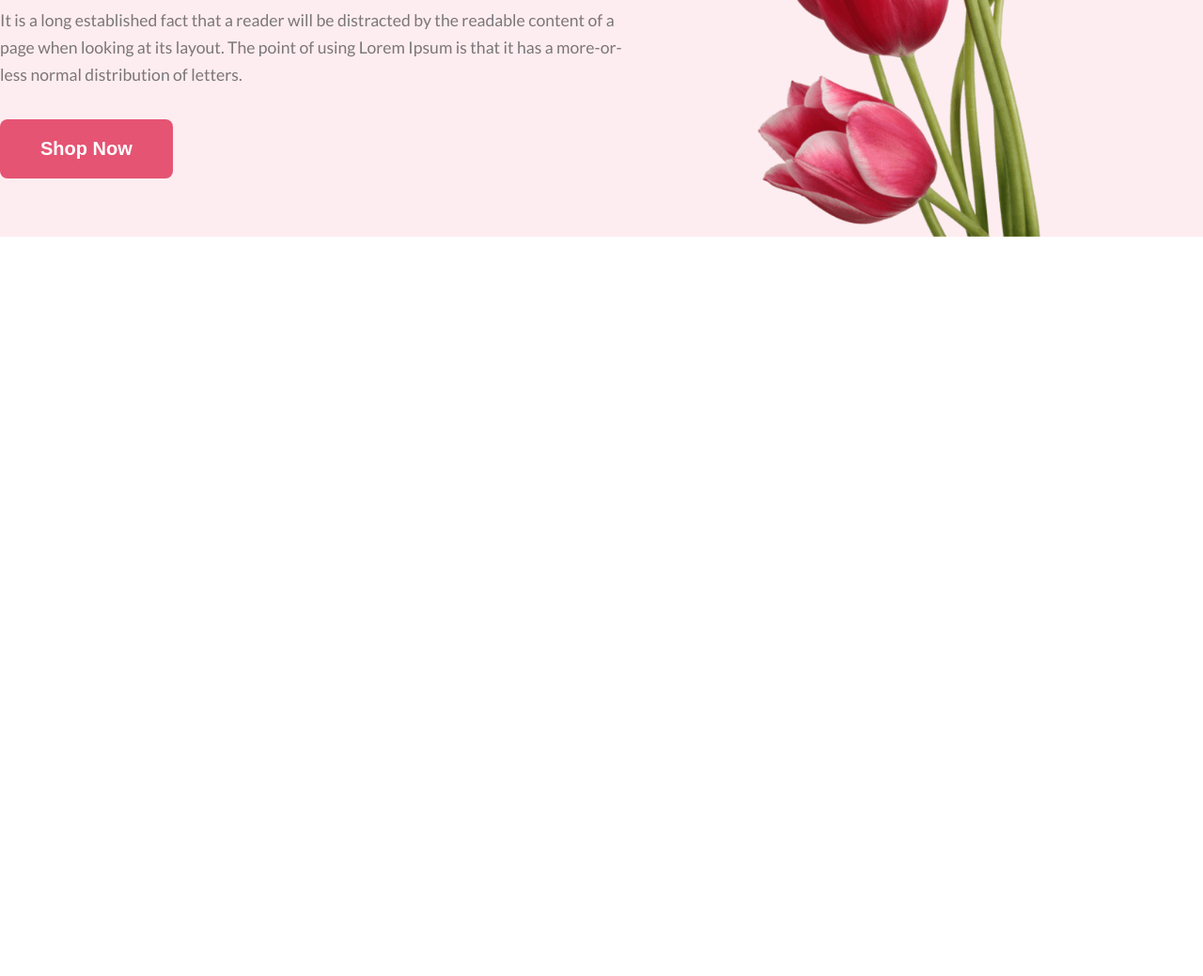
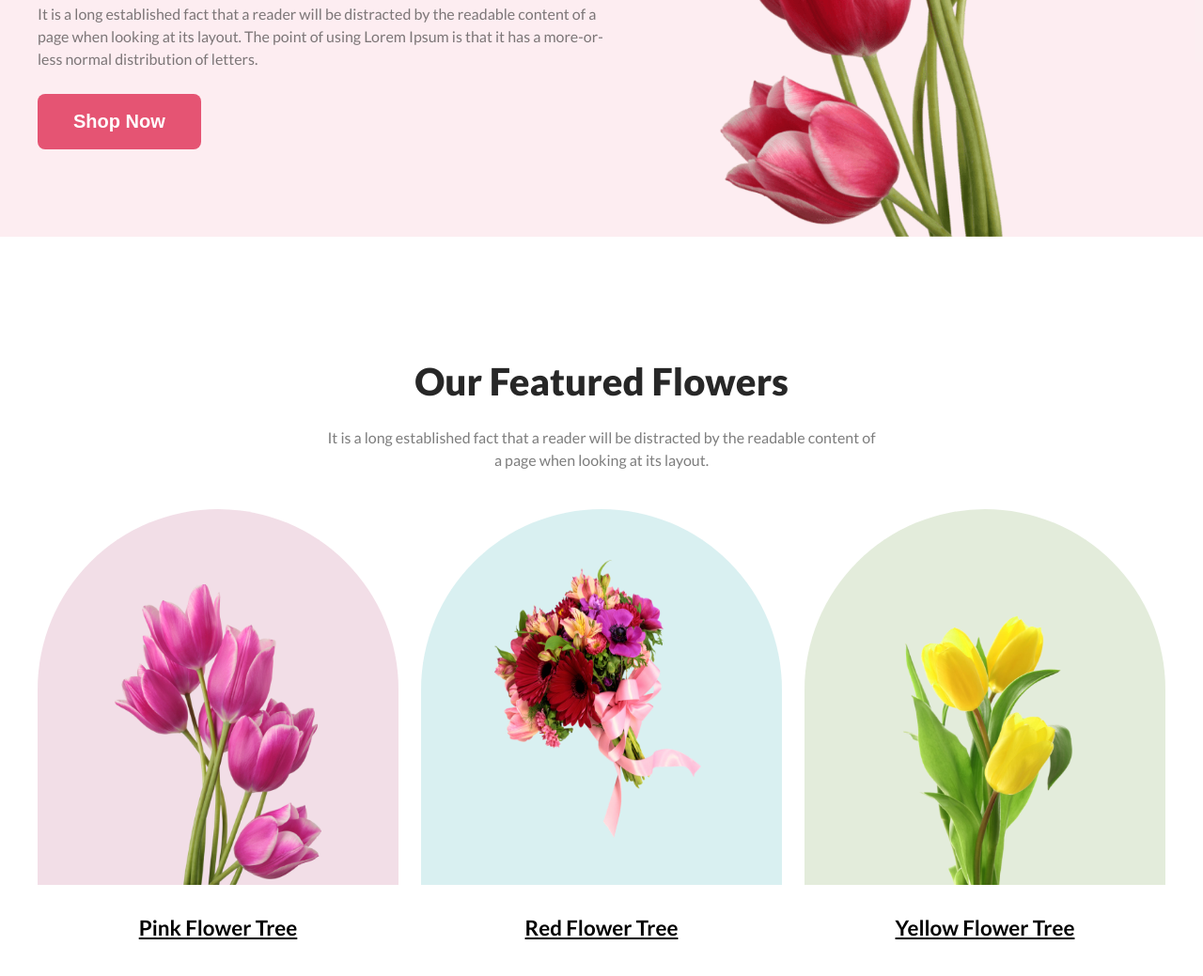
Before and after one commit to Morshedul-developer/flower-shop, a plain HTML site: page index.html in a window 1280 px wide. Shown: the part 443-1482 px from the top of the page at 94% size. Before the commit the page ends 800 px from the top, so only its background shows below. Drawn offline with Linux system fonts and the light colour scheme.

Commit message:
added featured flower section and designed it

```diff
--- a/index.html
+++ b/index.html
@@ -52,7 +52,40 @@
         </div>
       </div>
     </header>
-    <main></main>
+    <main>
+      <section class="featured-flowers">
+        <div class="feature-info">
+          <h3 class="section-title">Our Featured Flowers</h3>
+          <p class="feature-description text-light">
+            It is a long established fact that a reader will be distracted by
+            the readable content of a page when looking at its layout.
+          </p>
+        </div>
+
+        <!-- flower cards -->
+
+        <div class="flower-cards flex">
+          <div class="flower-card flex">
+            <div id="flower-1" class="flower flex">
+              <img src="assets/pngwing 6.png" alt="" />
+            </div>
+            <h4 class="flower-title">Pink Flower Tree</h4>
+          </div>
+          <div class="flower-card flex">
+            <div id="flower-2" class="flower flex">
+              <img id="f-2" src="assets/pngwing 5.png" alt="" />
+            </div>
+            <h4 class="flower-title">Red Flower Tree</h4>
+          </div>
+          <div class="flower-card flex">
+            <div id="flower-3" class="flower flex">
+              <img src="assets/pngwing 7.png" alt="" />
+            </div>
+            <h4 class="flower-title">Yellow Flower Tree</h4>
+          </div>
+        </div>
+      </section>
+    </main>
     <footer></footer>
   </body>
 </html>
--- a/styles/style.css
+++ b/styles/style.css
@@ -11,9 +11,15 @@
 }
 
 .navbar,
-.banner {
-  max-width: 1440px;
+.banner,
+main {
+  width: 100%;
+  max-width: 1200px;
   margin: 0 auto;
+}
+
+main > section{
+    margin-top: 130px;
 }
 
 .bg-light {
@@ -24,7 +30,7 @@
   color: #272727;
 }
 
-.text-light{
+.text-light {
   color: rgba(39, 39, 39, 0.6);
 }
 
@@ -32,12 +38,12 @@
   display: flex;
 }
 
-.primary-btn{
+.primary-btn {
   font-size: 1.25rem;
   font-weight: 700;
-    color: #FFFFFF;
-    background-color: #E55473;
-    padding: 20px 43px;
+  color: #ffffff;
+  background-color: #e55473;
+  padding: 18px 38px;
   border: none;
   cursor: pointer;
   border-radius: 8px;
@@ -45,6 +51,13 @@
   -moz-border-radius: 8px;
   -ms-border-radius: 8px;
   -o-border-radius: 8px;
+}
+
+.section-title{
+    font-size: 2.5rem;
+    font-weight: 900;
+    color: #272727;
+    margin-bottom: 24px;
 }
 
 /* navbar related styles */
@@ -63,29 +76,84 @@
   font-size: 1rem;
   font-weight: 600;
 }
-.nav-link:hover{
+.nav-link:hover {
   text-decoration: underline;
 }
 
 /* banner related styles */
 .banner {
-  justify-content: center;
+  justify-content: space-between;
   align-items: center;
   gap: 97px;
 }
 .banner-info {
   max-width: 708px;
 }
-.banner-title{
-    font-size: 5rem;
-    margin-bottom: 32px;
+.banner-title {
+  font-size: 4.5rem;
+  margin-bottom: 25px;
 }
-.banner-description{
-    font-size: 1.1rem;
-    line-height: 1.8rem;
-    margin-bottom: 32px;
+.banner-description {
+  font-size: 1rem;
+  line-height: 1.5rem;
+  margin-bottom: 25px;
 }
 .banner-image img {
   max-height: 626px;
   vertical-align: middle;
 }
+
+/* featured flowers related style */
+.featured-flowers{
+    padding-bottom: 130px;
+}
+.feature-info{
+    max-width: 594px;
+    margin: 0 auto;
+    text-align: center;
+}
+.feature-description{
+    font-size: 1rem;
+  line-height: 1.5rem;
+  margin-bottom: 40px;
+}
+.flower-cards{
+    gap: 24px;
+}
+.flower-card{
+    flex-wrap: wrap;
+    gap: 32px;
+    justify-content: center;
+}
+.flower{
+    width: 384px;
+    height: 400px;
+    background-color: #e55473;
+    border-top-left-radius: 300px;
+    border-top-right-radius: 300px;
+    justify-content: center;
+    align-items: end;
+}
+#flower-1{
+    background-color: rgba(167, 33, 98, 0.15);
+}
+#flower-2{
+    background-color: rgba(5, 151, 160, 0.15);
+    align-items: center;
+}
+#flower-3{
+    background-color: rgba(71, 125, 17, 0.15);
+}
+.flower-card img{
+    width: 220px;
+    height: 320px;
+}
+#f-2{
+    width: 250px;
+    height: 300px;
+}
+.flower-title{
+    font-size: 1.4rem;
+    font-weight: 700;
+    text-decoration: underline;
+}
```
Lines whose indentation alone changed are shown as unchanged.
